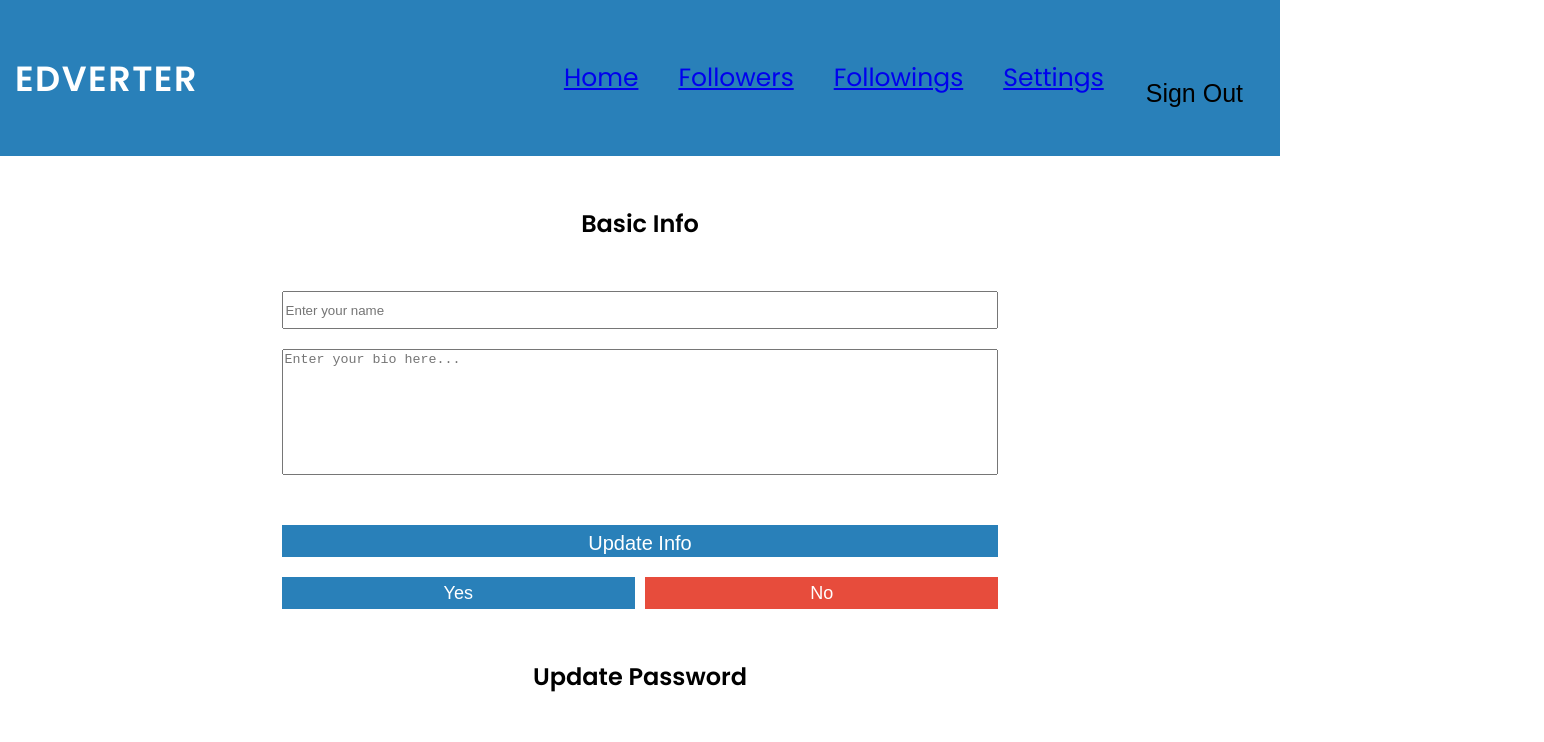
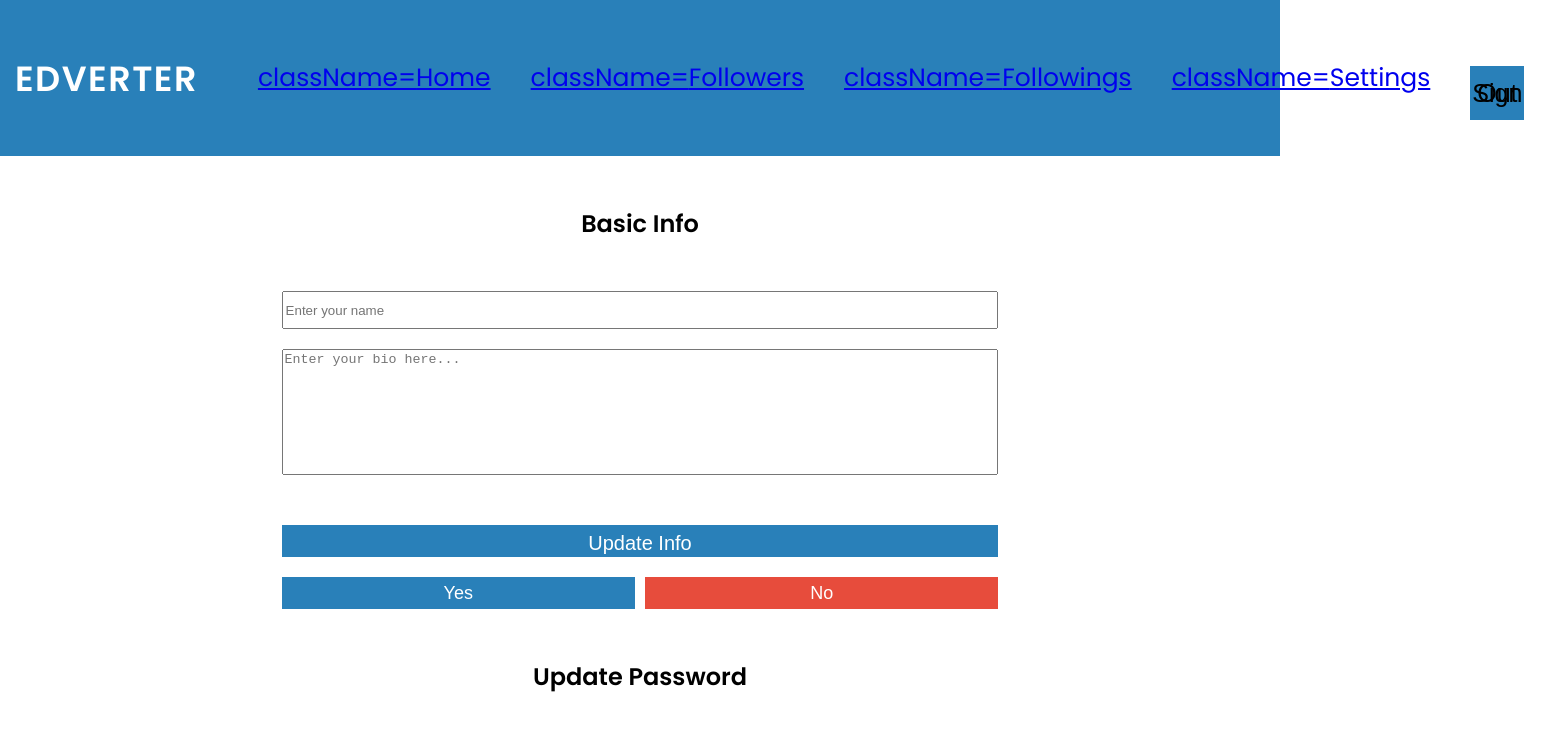
Before and after one commit to Uzmakh/edversityReact, a React (Vite) app in the folder day-04edversityTwitter/: page /setting in a window 1280 px wide. Shown: the top 742 px of the page, 1544 px wide, since content can reach past the window. Built offline with nearby package versions, Linux system fonts and the light colour scheme; no server answers.

Commit message:
Updated navbar

```diff
--- a/day-04edversityTwitter/src/components/Nav/index.jsx
+++ b/day-04edversityTwitter/src/components/Nav/index.jsx
@@ -51,7 +51,9 @@ function Nav() {
               <li className={classes.list_item} key={index}>
                   {
                       navlink.isLink ? (
-                          <Link to={navlink.path}>{navlink.placeholder}</Link>
+                  <Link to={navlink.path}>
+                    className={ ({isActive}) => (isActive ? 'active' : '')}
+                    {navlink.placeholder}</Link>
                       ) : <button className={classes.input_btn} onClick={logoutHandler}>Sign Out</button>
                   }
 
```
